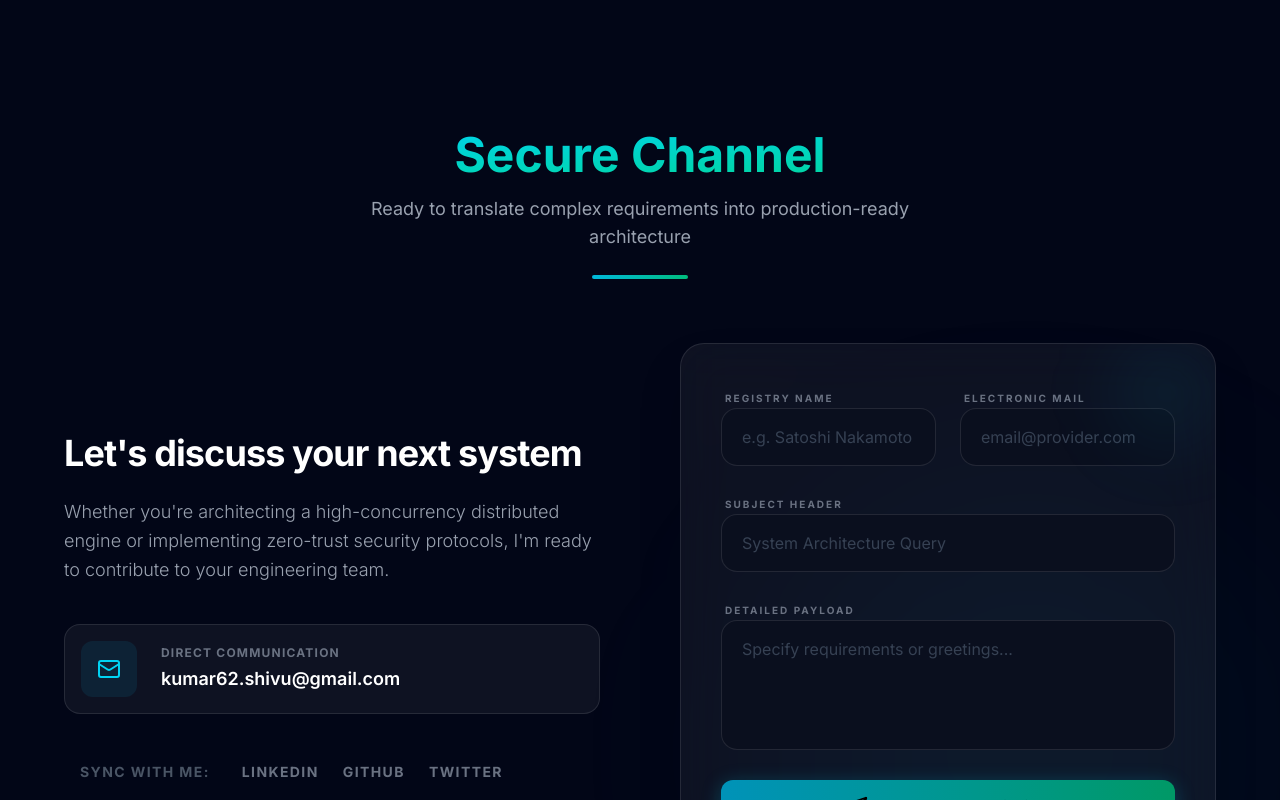
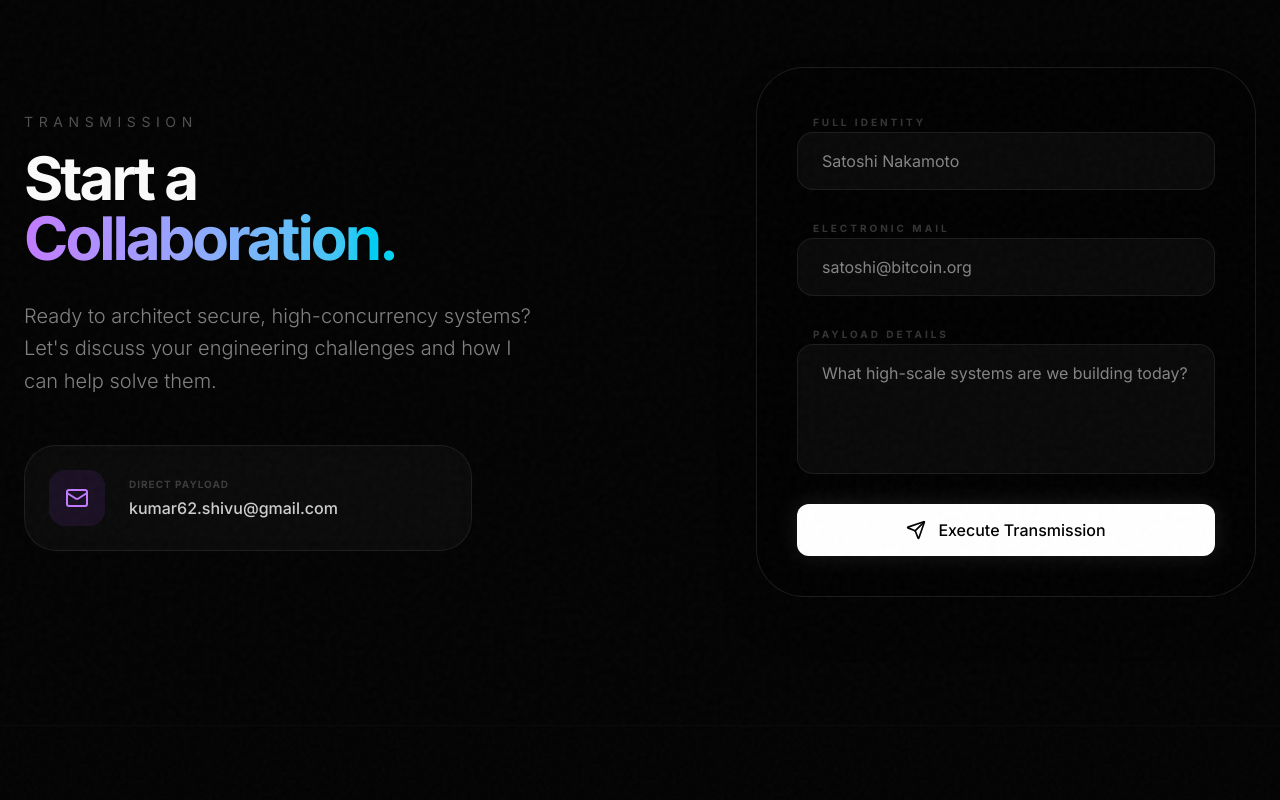
Before and after one commit to KumarDhananjaya/portfolio-new, a Next.js app: page / in a window 1280 px wide. Shown: the part 5540-6340 px from the top of the page. Built offline with nearby package versions, Linux system fonts and the light colour scheme.

Commit message:
Revamp: Redesign Contact section with high-end glassmorphism

```diff
--- a/components/sections/Contact.tsx
+++ b/components/sections/Contact.tsx
@@ -33,172 +33,109 @@ export const Contact: React.FC = () => {
     });
 
     const onSubmit = async (data: ContactFormData) => {
-        // Simulate form submission
-        await new Promise(resolve => setTimeout(resolve, 1000));
+        await new Promise(resolve => setTimeout(resolve, 1500));
         console.log('Form data:', data);
         setIsSubmitted(true);
         reset();
-        setTimeout(() => setIsSubmitted(false), 5000);
     };
 
     return (
-        <section id="contact" className="w-full py-24 md:py-32 px-6 relative overflow-hidden bg-[#020617]">
-            {/* Background Glow */}
-            <div className="absolute bottom-0 right-0 w-[500px] h-[500px] bg-cyan-500/5 rounded-full blur-[120px] pointer-events-none" />
-
-            <div className="w-full max-w-[1200px] mx-auto relative z-10">
-                <SectionHeading subtitle="Ready to translate complex requirements into production-ready architecture">
-                    Secure Channel
-                </SectionHeading>
-
-                <div className="grid md:grid-cols-2 gap-12 md:gap-20 max-w-6xl mx-auto mt-16 items-center">
-                    {/* Contact Info */}
+        <section id="contact" className="w-full py-24 md:py-32 px-6 relative overflow-hidden bg-grain">
+            <div className="w-full max-w-7xl mx-auto relative z-10">
+                <div className="flex flex-col lg:flex-row gap-20 items-center">
+                    {/* Left: Content */}
+                    <div className="flex-1 space-y-12">
                         <motion.div
-                        initial={{ opacity: 0, x: -50 }}
+                            initial={{ opacity: 0, x: -20 }}
                             whileInView={{ opacity: 1, x: 0 }}
                             viewport={{ once: true }}
-                        transition={{ duration: 0.8 }}
-                        className="flex flex-col text-left"
                         >
-                        <h3 className="text-3xl md:text-4xl font-bold mb-6 text-white tracking-tight">Let's discuss your next system</h3>
-                        <p className="text-gray-400 text-lg mb-10 leading-relaxed font-light">
-                            Whether you're architecting a high-concurrency distributed engine or implementing
-                            zero-trust security protocols, I'm ready to contribute to your engineering team.
+                            <h2 className="text-sm uppercase tracking-[0.4em] text-white/30 mb-4">Transmission</h2>
+                            <h3 className="text-4xl md:text-6xl font-bold tracking-tighter mb-8">
+                                Start a <br />
+                                <span className="text-transparent bg-clip-text bg-gradient-to-r from-purple-400 to-cyan-400">Collaboration.</span>
+                            </h3>
+                            <p className="text-white/50 text-xl leading-relaxed font-light max-w-lg">
+                                Ready to architect secure, high-concurrency systems? Let's discuss your engineering challenges and how I can help solve them.
                             </p>
+                        </motion.div>
 
-                        <div className="space-y-8">
+                        <div className="space-y-6">
                             <a
                                 href={`mailto:${PERSONAL_INFO.email}`}
-                                className="flex items-center gap-6 text-gray-400 hover:text-cyan-400 transition-all group p-4 rounded-2xl bg-white/5 border border-white/10 hover:border-cyan-500/30"
+                                className="glass group flex items-center gap-6 p-6 rounded-[2rem] hover:bg-white/5 transition-all duration-500 max-w-md"
                             >
-                                <div className="p-4 bg-cyan-500/10 rounded-xl group-hover:scale-110 transition-transform">
-                                    <Mail size={24} className="text-cyan-400" />
+                                <div className="p-4 rounded-2xl bg-purple-500/10 text-purple-400 group-hover:scale-110 transition-transform">
+                                    <Mail size={24} />
                                 </div>
                                 <div>
-                                    <p className="text-xs font-bold uppercase tracking-widest text-gray-500 mb-1">Direct Communication</p>
-                                    <p className="text-lg font-semibold text-white">{PERSONAL_INFO.email}</p>
+                                    <p className="text-[10px] uppercase tracking-widest text-white/20 mb-1 font-bold">Direct Payload</p>
+                                    <p className="text-white/80 font-medium">{PERSONAL_INFO.email}</p>
                                 </div>
                             </a>
-
-                            <div className="pt-4 flex items-center gap-8 pl-4">
-                                <span className="text-sm font-bold uppercase tracking-widest text-gray-600">Sync with me:</span>
-                                <div className="flex gap-6">
-                                    {[
-                                        { label: 'LinkedIn', href: SOCIAL_LINKS.linkedin, color: 'hover:text-cyan-400' },
-                                        { label: 'GitHub', href: SOCIAL_LINKS.github, color: 'hover:text-emerald-400' },
-                                        { label: 'Twitter', href: SOCIAL_LINKS.twitter, color: 'hover:text-blue-400' }
-                                    ].map((link) => (
-                                        <a
-                                            key={link.label}
-                                            href={link.href}
-                                            target="_blank"
-                                            rel="noopener noreferrer"
-                                            className={`text-sm font-bold uppercase tracking-widest text-gray-500 ${link.color} transition-colors`}
-                                        >
-                                            {link.label}
-                                        </a>
-                                    ))}
                         </div>
                     </div>
+
+                    {/* Right: Form */}
+                    <div className="w-full lg:w-[500px]">
+                        <motion.div
+                            initial={{ opacity: 0, scale: 0.95 }}
+                            whileInView={{ opacity: 1, scale: 1 }}
+                            viewport={{ once: true }}
+                            className="glass-dark p-8 md:p-10 rounded-[3rem] shadow-2xl relative"
+                        >
+                            {isSubmitted ? (
+                                <div className="py-20 text-center">
+                                    <div className="w-20 h-20 rounded-full bg-emerald-500/10 flex items-center justify-center mx-auto mb-8">
+                                        <CheckCircle className="text-emerald-500" size={40} />
                                     </div>
-                    </motion.div>
-
-                    {/* Contact Form */}
-                    <motion.div
-                        initial={{ opacity: 0, x: 50 }}
-                        whileInView={{ opacity: 1, x: 0 }}
-                        viewport={{ once: true }}
-                        transition={{ duration: 0.8 }}
-                    >
-                        <div className="rounded-3xl bg-white/5 backdrop-blur-xl border border-white/10 p-8 md:p-10 shadow-2xl relative overflow-hidden">
-                            {/* Decorative Corner Glow */}
-                            <div className="absolute top-0 right-0 w-24 h-24 bg-cyan-500/10 rounded-full blur-2xl" />
-
-                            {isSubmitted ? (
-                                <div className="text-center py-12">
-                                    <CheckCircle className="text-emerald-400 mx-auto mb-6" size={64} />
-                                    <h3 className="text-2xl font-bold mb-3 text-white">Transmission Received</h3>
-                                    <p className="text-gray-400">Your message has been successfully routed. Expect a response soon.</p>
+                                    <h4 className="text-2xl font-bold text-white mb-2">Message Received</h4>
+                                    <p className="text-white/40 uppercase tracking-widest text-xs">Awaiting synchronous response...</p>
                                 </div>
                             ) : (
                                 <form onSubmit={handleSubmit(onSubmit)} className="space-y-6">
-                                    <div className="grid grid-cols-1 sm:grid-cols-2 gap-6">
                                     <div className="space-y-2">
-                                            <label htmlFor="name" className="text-[10px] font-bold uppercase tracking-[0.2em] text-gray-500 ml-1">
-                                                Registry Name
-                                            </label>
+                                        <label className="text-[10px] uppercase tracking-[0.3em] text-white/20 font-bold ml-4">Full Identity</label>
                                         <input
                                             {...register('name')}
-                                                type="text"
-                                                id="name"
-                                                className="w-full px-5 py-4 bg-[#0a0f1e] border border-white/10 rounded-2xl focus:outline-none focus:border-cyan-500/50 focus:ring-4 focus:ring-cyan-500/5 transition-all text-white placeholder:text-gray-700"
-                                                placeholder="e.g. Satoshi Nakamoto"
+                                            className="w-full glass bg-transparent px-6 py-4 rounded-2xl text-white outline-none focus:border-purple-500/50 transition-colors"
+                                            placeholder="Satoshi Nakamoto"
                                         />
-                                            {errors.name && (
-                                                <p className="text-red-400 text-[10px] font-bold uppercase mt-1 ml-1">{errors.name.message}</p>
-                                            )}
+                                        {errors.name && <p className="text-[10px] text-red-400/80 ml-4 font-bold uppercase tracking-widest">{errors.name.message}</p>}
                                     </div>
 
                                     <div className="space-y-2">
-                                            <label htmlFor="email" className="text-[10px] font-bold uppercase tracking-[0.2em] text-gray-500 ml-1">
-                                                Electronic Mail
-                                            </label>
+                                        <label className="text-[10px] uppercase tracking-[0.3em] text-white/20 font-bold ml-4">Electronic Mail</label>
                                         <input
                                             {...register('email')}
-                                                type="email"
-                                                id="email"
-                                                className="w-full px-5 py-4 bg-[#0a0f1e] border border-white/10 rounded-2xl focus:outline-none focus:border-cyan-500/50 focus:ring-4 focus:ring-cyan-500/5 transition-all text-white placeholder:text-gray-700"
-                                                placeholder="email@provider.com"
+                                            className="w-full glass bg-transparent px-6 py-4 rounded-2xl text-white outline-none focus:border-cyan-500/50 transition-colors"
+                                            placeholder="satoshi@bitcoin.org"
                                         />
-                                            {errors.email && (
-                                                <p className="text-red-400 text-[10px] font-bold uppercase mt-1 ml-1">{errors.email.message}</p>
-                                            )}
-                                        </div>
+                                        {errors.email && <p className="text-[10px] text-red-400/80 ml-4 font-bold uppercase tracking-widest">{errors.email.message}</p>}
                                     </div>
 
                                     <div className="space-y-2">
-                                        <label htmlFor="subject" className="text-[10px] font-bold uppercase tracking-[0.2em] text-gray-500 ml-1">
-                                            Subject Header
-                                        </label>
-                                        <input
-                                            {...register('subject')}
-                                            type="text"
-                                            id="subject"
-                                            className="w-full px-5 py-4 bg-[#0a0f1e] border border-white/10 rounded-2xl focus:outline-none focus:border-cyan-500/50 focus:ring-4 focus:ring-cyan-500/5 transition-all text-white placeholder:text-gray-700"
-                                            placeholder="System Architecture Query"
-                                        />
-                                        {errors.subject && (
-                                            <p className="text-red-400 text-[10px] font-bold uppercase mt-1 ml-1">{errors.subject.message}</p>
-                                        )}
-                                    </div>
-
-                                    <div className="space-y-2">
-                                        <label htmlFor="message" className="text-[10px] font-bold uppercase tracking-[0.2em] text-gray-500 ml-1">
-                                            Detailed Payload
-                                        </label>
+                                        <label className="text-[10px] uppercase tracking-[0.3em] text-white/20 font-bold ml-4">Payload Details</label>
                                         <textarea
                                             {...register('message')}
-                                            id="message"
                                             rows={4}
-                                            className="w-full px-5 py-4 bg-[#0a0f1e] border border-white/10 rounded-2xl focus:outline-none focus:border-cyan-500/50 focus:ring-4 focus:ring-cyan-500/5 transition-all text-white placeholder:text-gray-700 resize-none"
-                                            placeholder="Specify requirements or greetings..."
+                                            className="w-full glass bg-transparent px-6 py-4 rounded-2xl text-white outline-none focus:border-purple-500/50 transition-colors resize-none"
+                                            placeholder="What high-scale systems are we building today?"
                                         />
-                                        {errors.message && (
-                                            <p className="text-red-400 text-[10px] font-bold uppercase mt-1 ml-1">{errors.message.message}</p>
-                                        )}
+                                        {errors.message && <p className="text-[10px] text-red-400/80 ml-4 font-bold uppercase tracking-widest">{errors.message.message}</p>}
                                     </div>
 
                                     <Button
                                         variant="primary"
-                                        className="w-full py-5 rounded-2xl bg-gradient-to-r from-cyan-600 to-emerald-600 hover:from-cyan-500 hover:to-emerald-500 shadow-[0_4px_20px_rgba(6,182,212,0.3)] hover:shadow-[0_8px_30px_rgba(6,182,212,0.4)]"
-                                        icon={<Send size={20} />}
+                                        className="w-full py-5 rounded-2xl"
+                                        icon={!isSubmitting && <Send size={20} />}
                                     >
                                         {isSubmitting ? 'Transmitting...' : 'Execute Transmission'}
                                     </Button>
                                 </form>
                             )}
+                        </motion.div>
                     </div>
-                    </motion.div>
                 </div>
             </div>
         </section>
```
Lines whose indentation alone changed are shown as unchanged.
